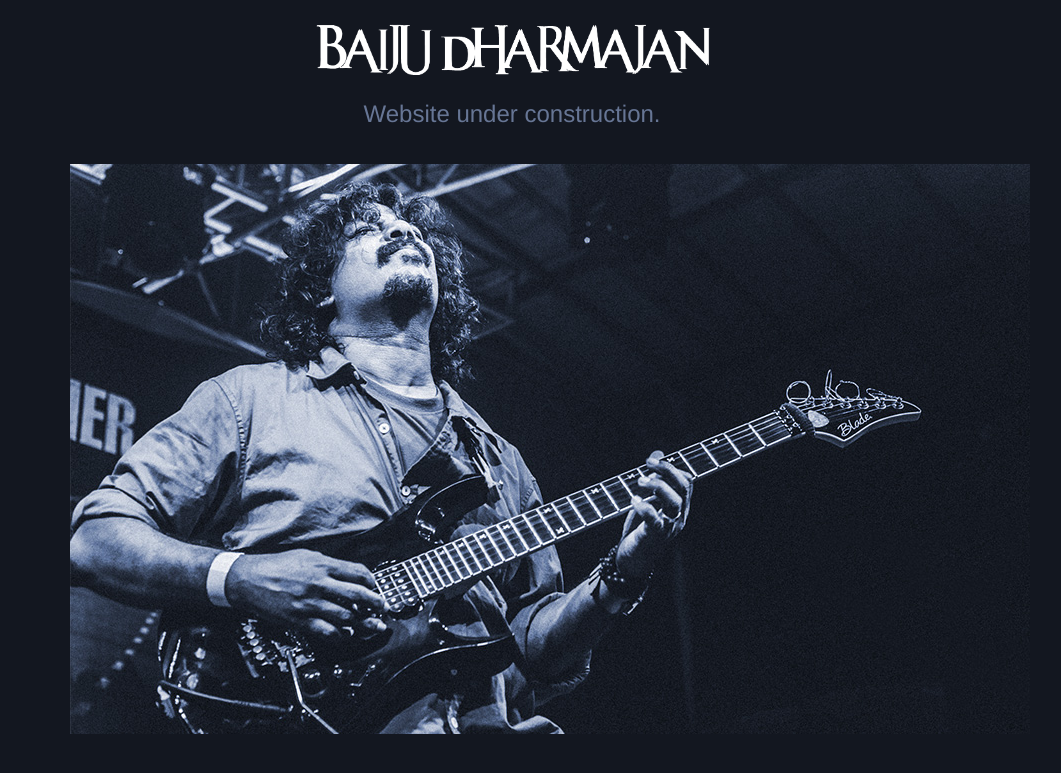
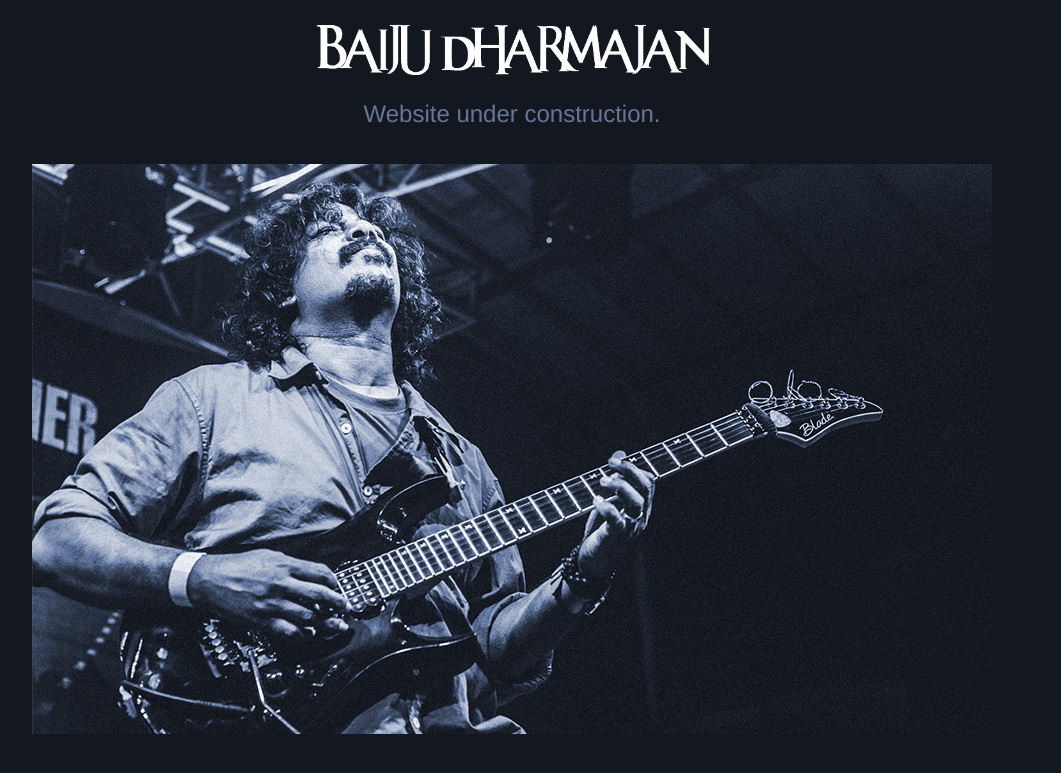
Before and after one commit to kyogesh/baijudharmajan, a Django app: page / in a window 1280 px wide. Shown: the top 773 px of the page, without its empty margins (128-1189 px from the left). Run offline with Django 3.2, Linux system fonts and the light colour scheme.

Commit message:
align image

```diff
--- a/web/templates/web/index.html
+++ b/web/templates/web/index.html
@@ -12,7 +12,7 @@
 </div>
 <br/>
 <br/>
-<img src="{% static 'baiju.jpg' %}" style="margin-left: 15%" />
+<img src="{% static 'baiju.jpg' %}" style="margin-left: 12%" />
 <br>
 </body>
 </html>
```
